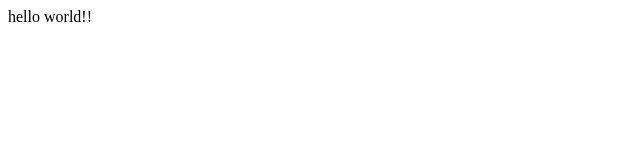
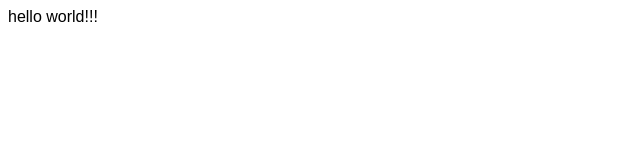
Before and after one commit to kazningm/git-hub-tutorial, a plain HTML site: page index.html in a window 1280 px wide. Shown: the full height of the page, 0-640 px from the left. Drawn offline with Linux system fonts and the light colour scheme.

Commit message:
test .gitignore

```diff
--- a/index.html
+++ b/index.html
@@ -8,6 +8,6 @@
   <link rel="stylesheet" href="style/style.css">
 </head>
 <body>
-  hello world!!
+  hello world!!!
 </body>
 </html>
--- a/style/style.css
+++ b/style/style.css
@@ -0,0 +1,3 @@
+* {
+  font-family: sans-serif;
+}
```
Also changed, not shown: 1 other file.
